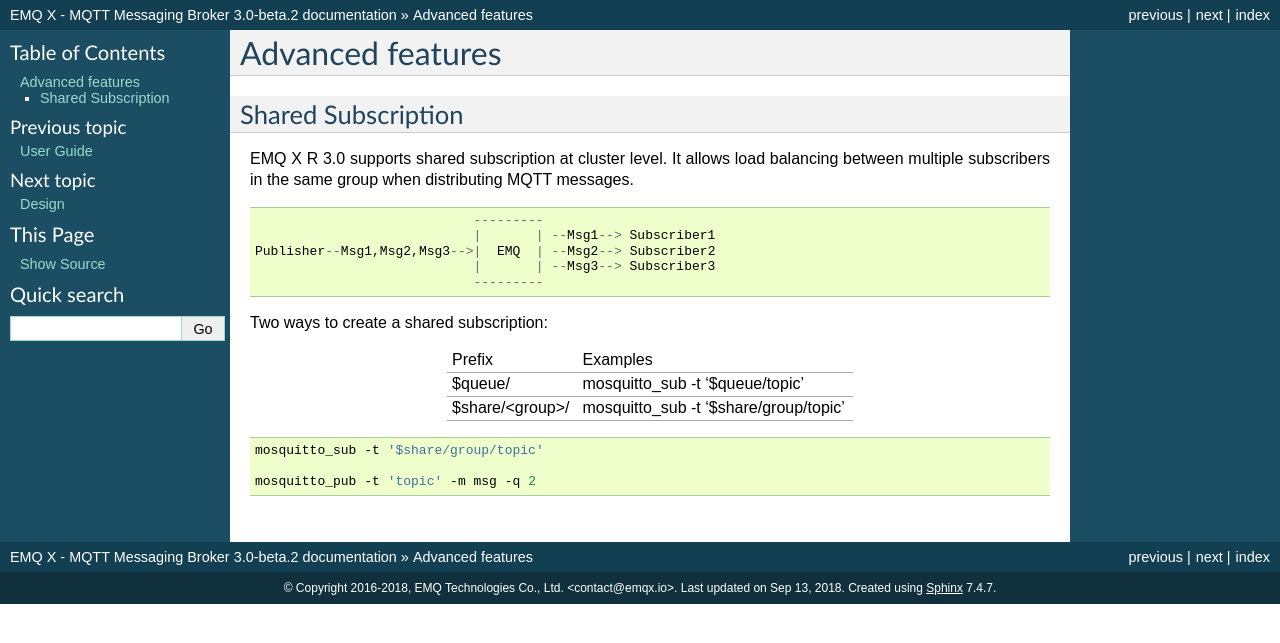
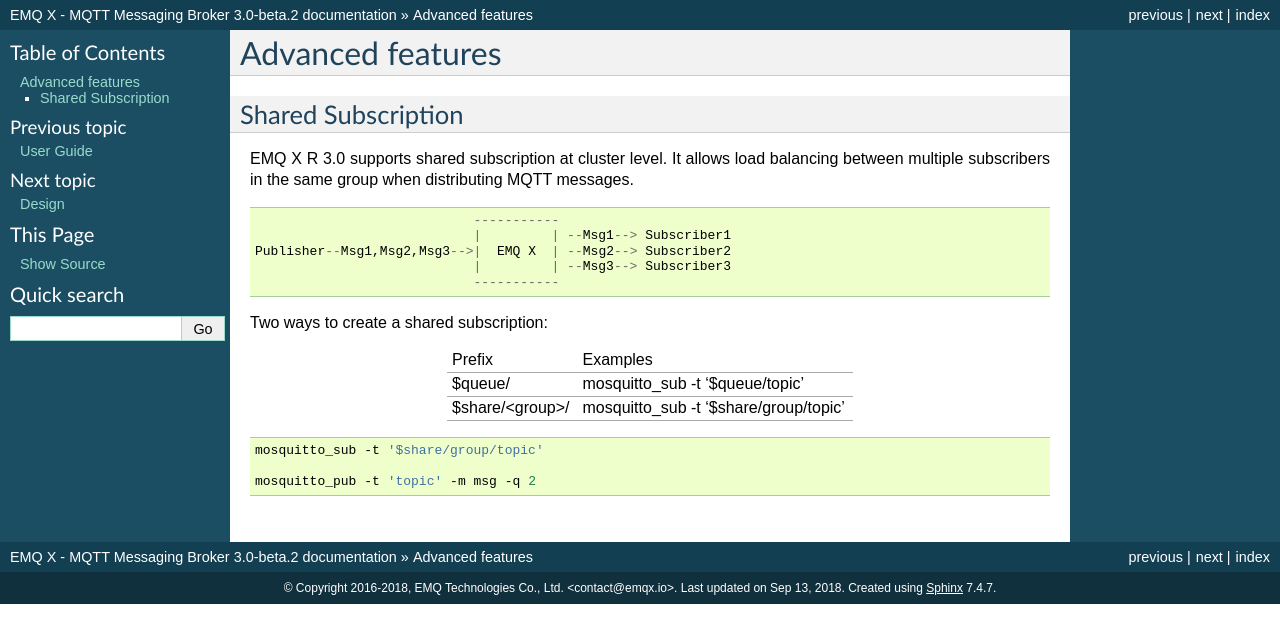
Before and after one commit to emqxarchive/emqx-docs-en, a Sphinx documentation site: the page built from source/advanced.rst, in a window 1280 px wide. Shown: the top 643 px of the page. Built offline with Sphinx 7.4.7, drawn with Linux system fonts in a browser that asks for light colours.

Commit message:
rename emq to emqx

```diff
--- a/source/advanced.rst
+++ b/source/advanced.rst
@@ -11,11 +11,11 @@
 
 EMQ X R 3.0 supports shared subscription at cluster level. It allows load balancing between multiple subscribers in the same group when distributing MQTT messages. ::
 
-                                ---------
-                                |       | --Msg1--> Subscriber1
-    Publisher--Msg1,Msg2,Msg3-->|  EMQ  | --Msg2--> Subscriber2
-                                |       | --Msg3--> Subscriber3
-                                ---------
+                                -----------
+                                |         | --Msg1--> Subscriber1
+    Publisher--Msg1,Msg2,Msg3-->|  EMQ X  | --Msg2--> Subscriber2
+                                |         | --Msg3--> Subscriber3
+                                -----------
 
 Two ways to create a shared subscription:
 
```
